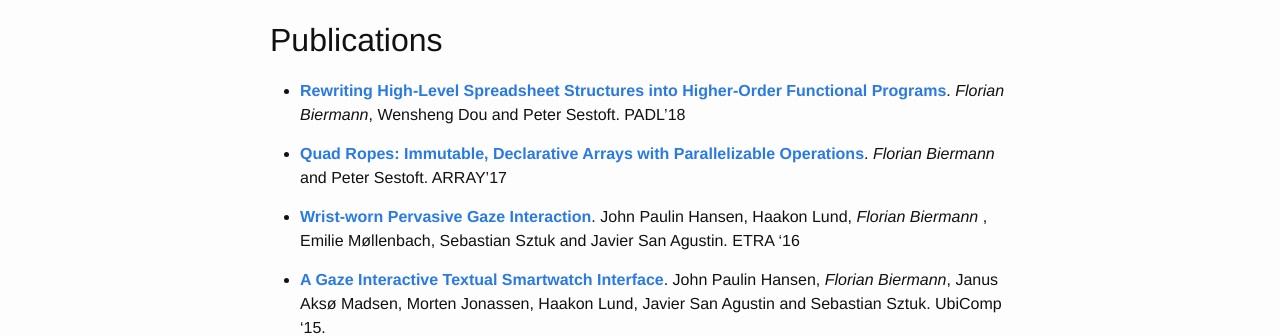
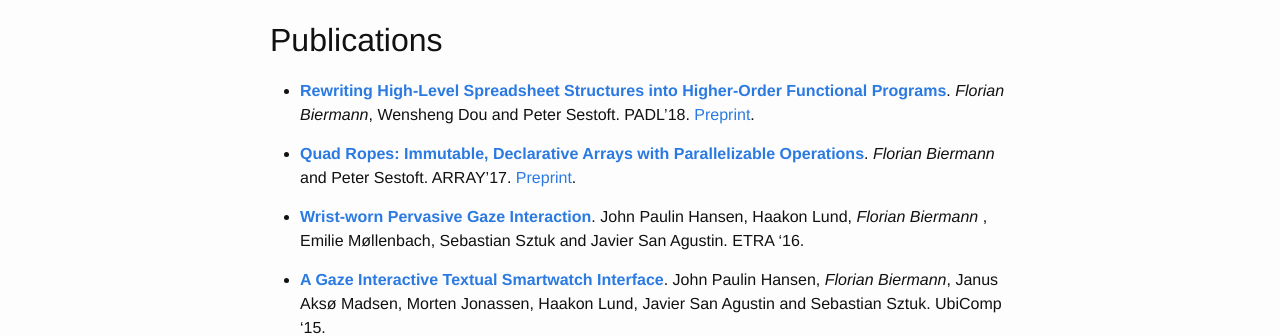
Before and after one commit to fbie/fbie.github.io, a Jekyll site: the page built from about.md, in a window 1280 px wide. Shown: the part 1606-1942 px from the top of the page. Built offline with Jekyll 4.4.1, drawn with Linux system fonts in a browser that asks for light colours.

Commit message:
Link to article preprints

```diff
--- a/about.md
+++ b/about.md
@@ -55,17 +55,17 @@ The results of my PhD project do not only apply to spreadsheets but may be inter
 
 -   **[Rewriting High-Level Spreadsheet Structures into Higher-Order Functional Programs](https://doi.org/10.1007/978-3-319-73305-0_2)**.
     *Florian Biermann*, Wensheng Dou and Peter Sestoft.
-    PADL'18
+    PADL'18. [Preprint](https://pure.itu.dk/portal/files/82454108/rewriting_spreadsheet_structures.pdf).
 
 
 -   **[Quad Ropes: Immutable, Declarative Arrays with Parallelizable Operations](http://dl.acm.org/citation.cfm?id=3091971)**.
     *Florian Biermann* and Peter Sestoft.
-    ARRAY'17
+    ARRAY'17. [Preprint](https://pure.itu.dk/portal/files/82083562/array17_quad_ropes_camera_ready.pdf).
 
 
 -   **[Wrist-worn Pervasive Gaze Interaction](http://dx.doi.org/10.1145/2857491.2857514)**.
     John Paulin Hansen, Haakon Lund, *Florian Biermann* , Emilie Møllenbach, Sebastian Sztuk and Javier San Agustin.
-    ETRA '16
+    ETRA '16.
 
 
 -   **[A Gaze Interactive Textual Smartwatch Interface](http://dx.doi.org/10.1145/2800835.2804332)**.
```
